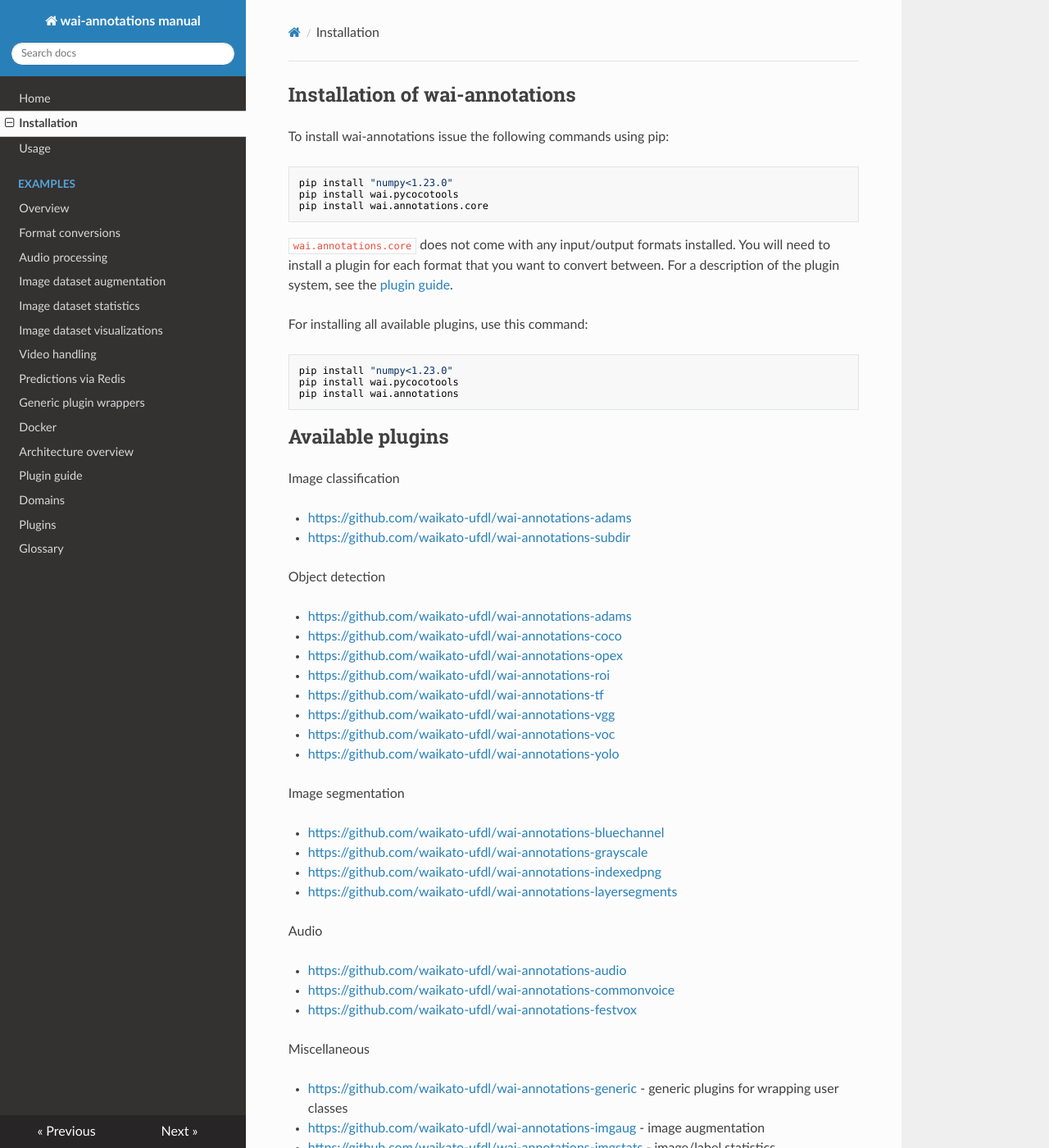
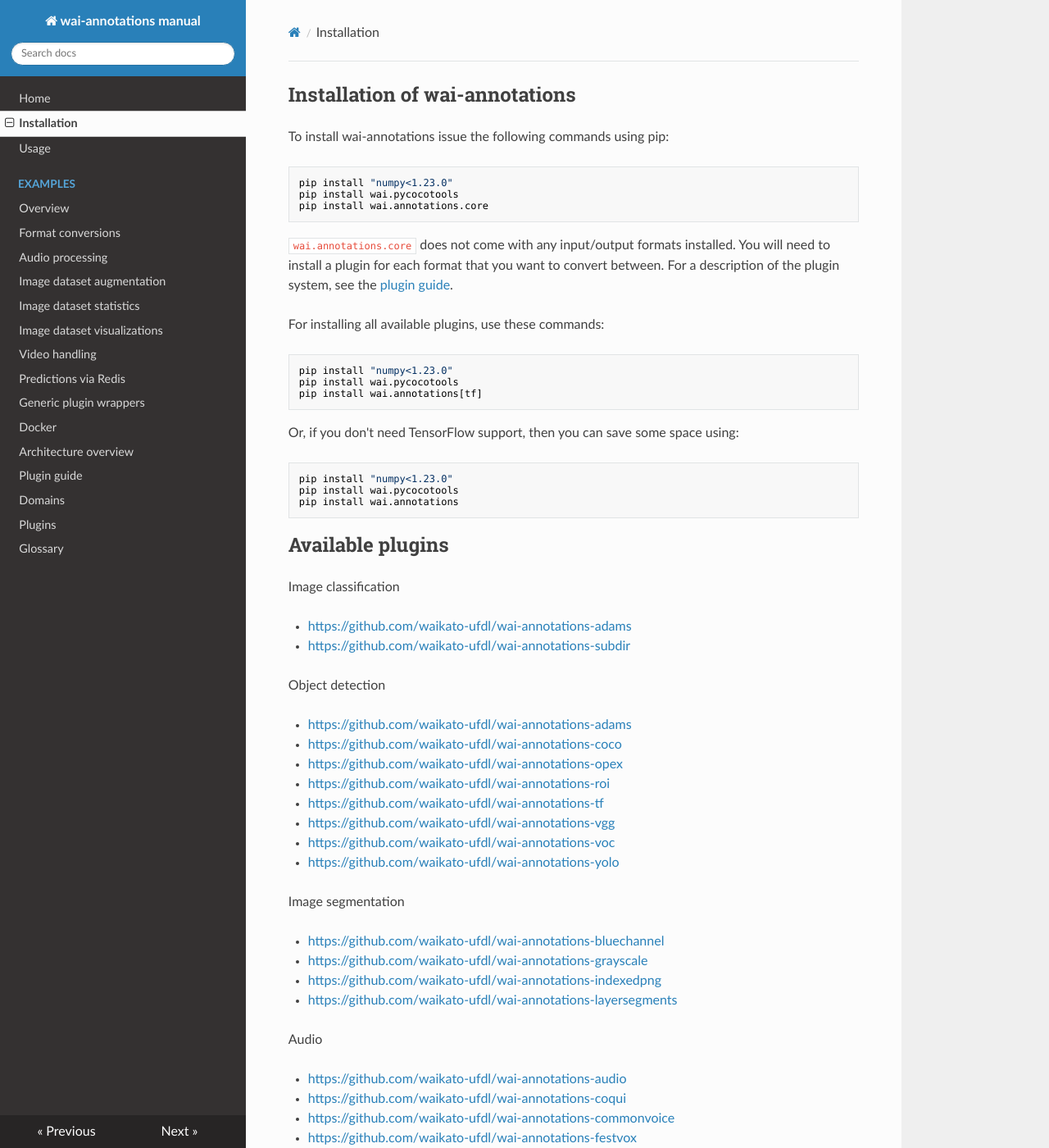
Before and after one commit to waikato-ufdl/wai-annotations-manual, an MkDocs documentation site: the page built from docs/install.md, in a window 1280 px wide and 1400 px high. Shown: the whole window at 82% size. Built offline with MkDocs 1.6.1, drawn with Linux system fonts in a browser that asks for light colours; nearby versions of some CDN libraries.

Commit message:
added coqui repo; added note on leaving out tensorflow

````diff
--- a/docs/install.md
+++ b/docs/install.md
@@ -11,7 +11,15 @@
 `wai.annotations.core` does not come with any input/output formats installed. You will need to install a plugin for each
 format that you want to convert between. For a description of the plugin system, see the [plugin guide](plugin.md).
 
-For installing all available plugins, use this command:
+For installing all available plugins, use these commands:
+
+```bash
+pip install "numpy<1.23.0"
+pip install wai.pycocotools
+pip install wai.annotations[tf]
+```
+
+Or, if you don't need TensorFlow support, then you can save some space using:
 
 ```bash
 pip install "numpy<1.23.0"
@@ -47,6 +55,7 @@
 Audio
 
   * [https://github.com/waikato-ufdl/wai-annotations-audio](https://github.com/waikato-ufdl/wai-annotations-audio)
+  * [https://github.com/waikato-ufdl/wai-annotations-coqui](https://github.com/waikato-ufdl/wai-annotations-coqui)
   * [https://github.com/waikato-ufdl/wai-annotations-commonvoice](https://github.com/waikato-ufdl/wai-annotations-commonvoice)
   * [https://github.com/waikato-ufdl/wai-annotations-festvox](https://github.com/waikato-ufdl/wai-annotations-festvox)
 
````
